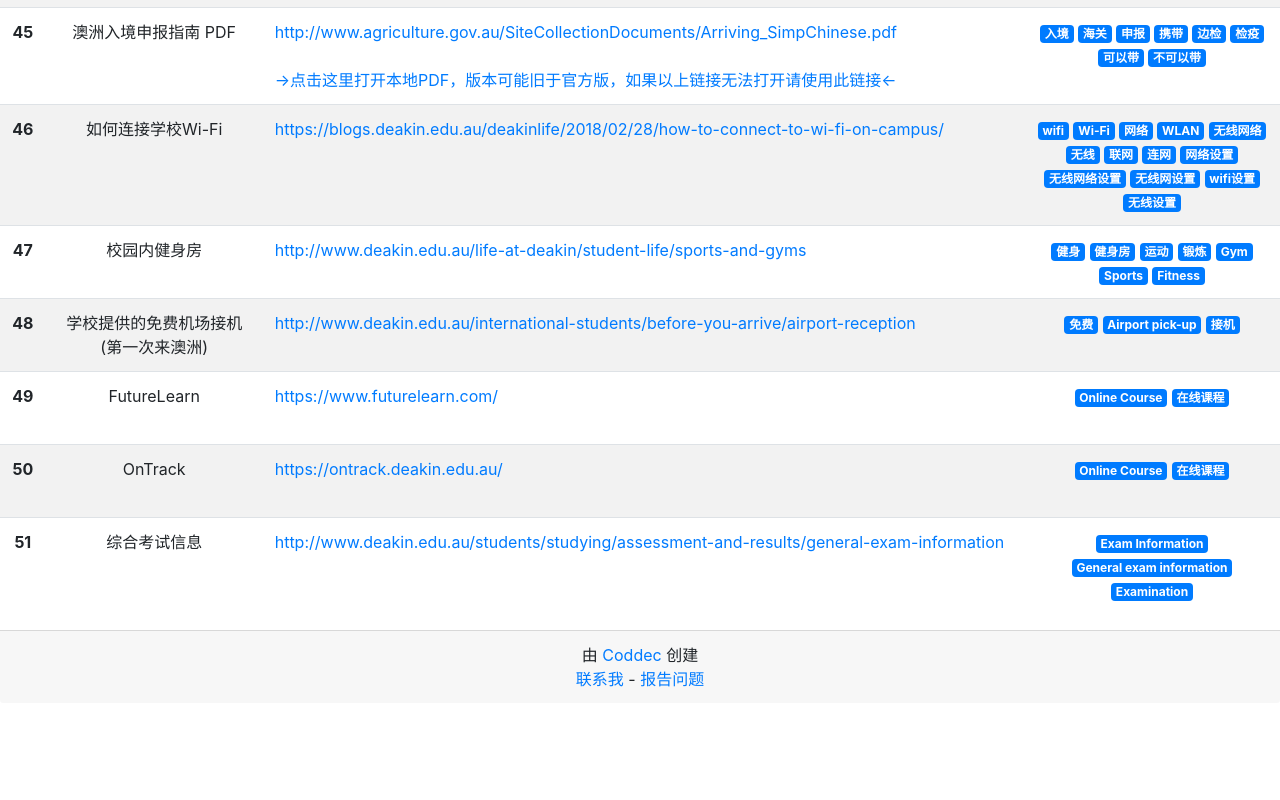
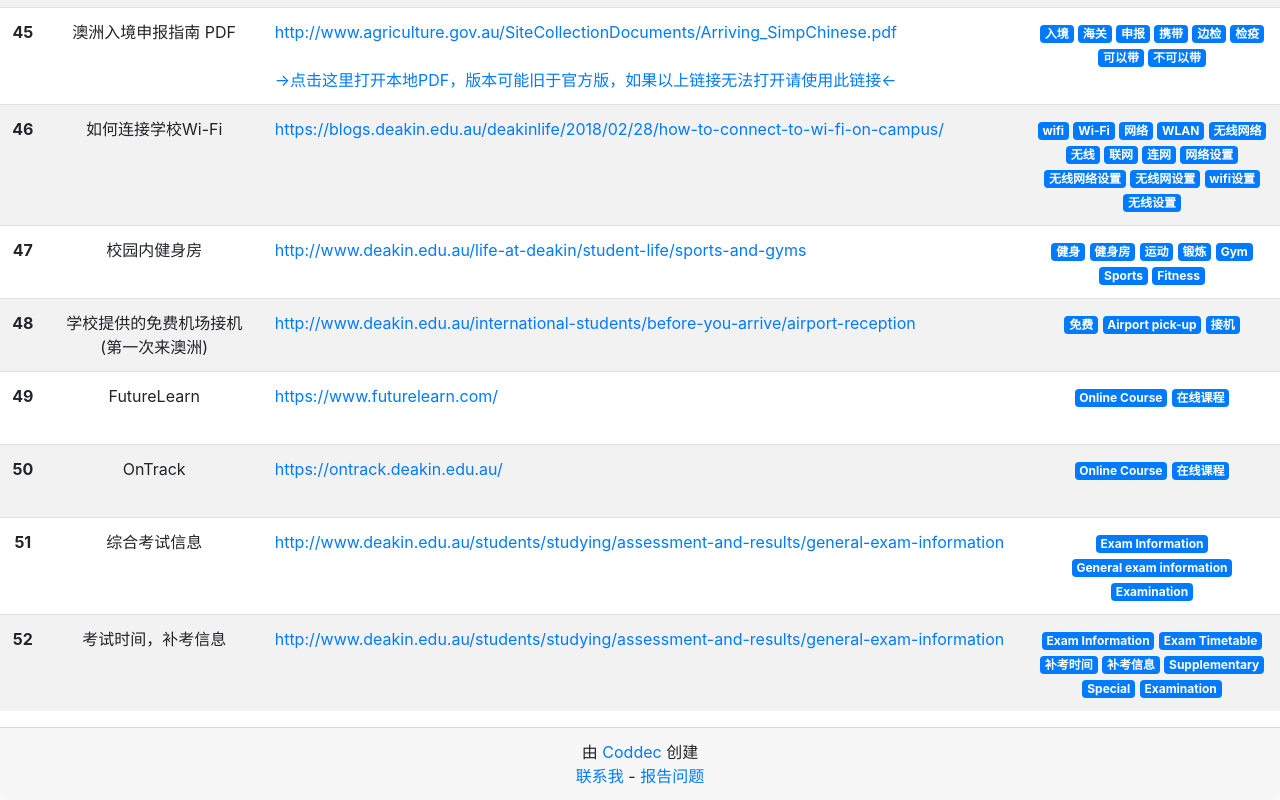
Before and after one commit to coddec/Deakin-University-Survival-Kit, a plain HTML site: page q-zh-hans.htm in a window 1280 px wide. Shown: the part 4570-5370 px from the top of the page. Before the commit the page ends 5273 px from the top, so only its background shows below. Drawn offline with Linux system fonts and the light colour scheme.

Commit message:
Add Exam timetable, supplementary/special link

```diff
--- a/q-zh-hans.htm
+++ b/q-zh-hans.htm
@@ -381,6 +381,13 @@
               <br></td>
             <td class="tag"><span class="badge badge-primary">Exam Information</span> <span class="badge badge-primary">General exam information</span> <span class="badge badge-primary">Examination</span></td>
           </tr>
+          <tr>
+            <th scope="row" class="num">52</th>
+            <td class="desc">考试时间，补考信息</td>
+            <td class="link text-left"><a href="http://www.deakin.edu.au/students/studying/assessment-and-results/general-exam-information">http://www.deakin.edu.au/students/studying/assessment-and-results/general-exam-information</a><br>
+              <br></td>
+            <td class="tag"><span class="badge badge-primary">Exam Information</span> <span class="badge badge-primary">Exam Timetable</span> <span class="badge badge-primary">补考时间</span> <span class="badge badge-primary">补考信息</span> <span class="badge badge-primary">Supplementary</span> <span class="badge badge-primary">Special</span> <span class="badge badge-primary">Examination</span></td>
+          </tr>
         </tbody>
       </table>
     </div>
```
Also changed, not shown: q-en.htm (+7 -0 lines).
